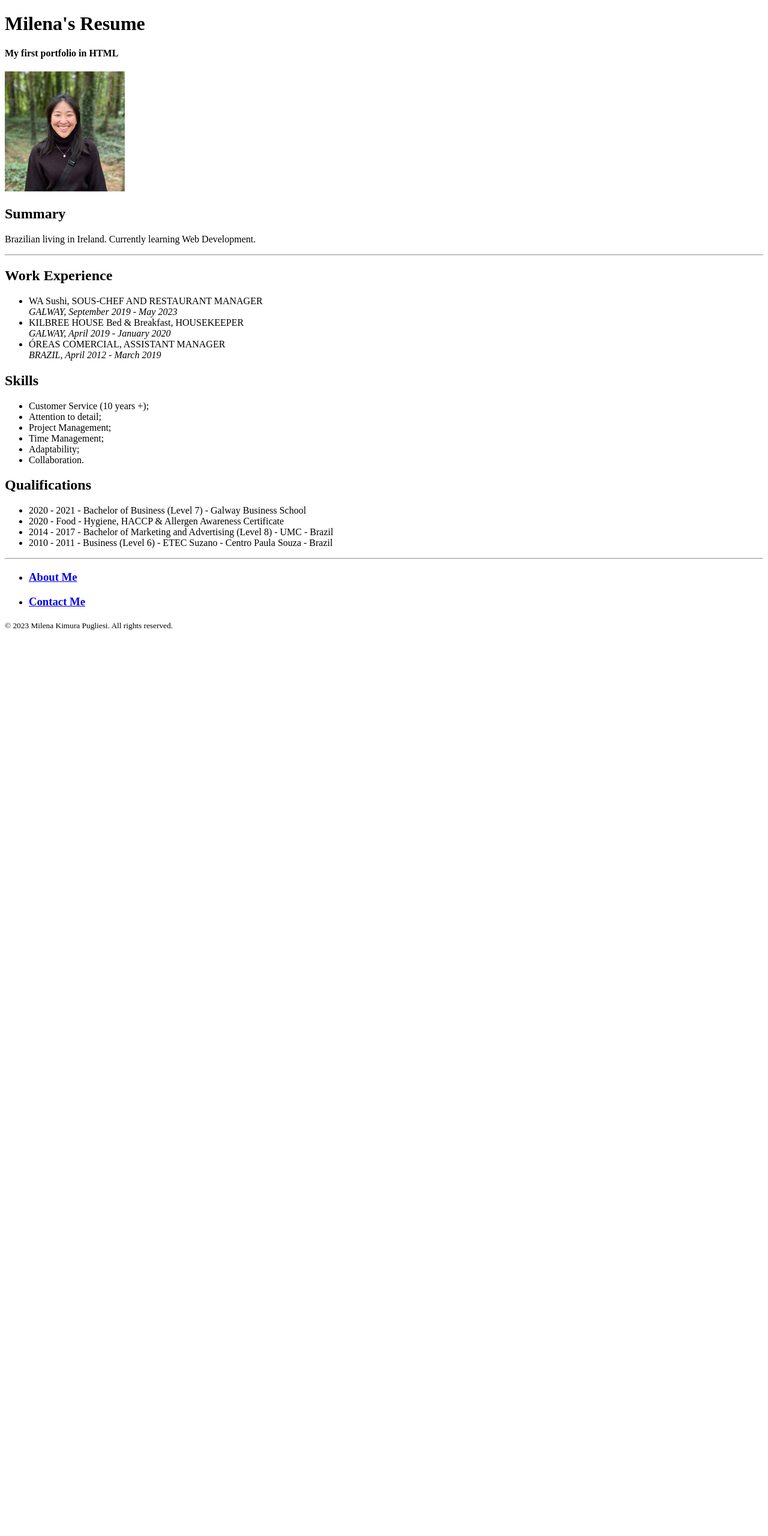
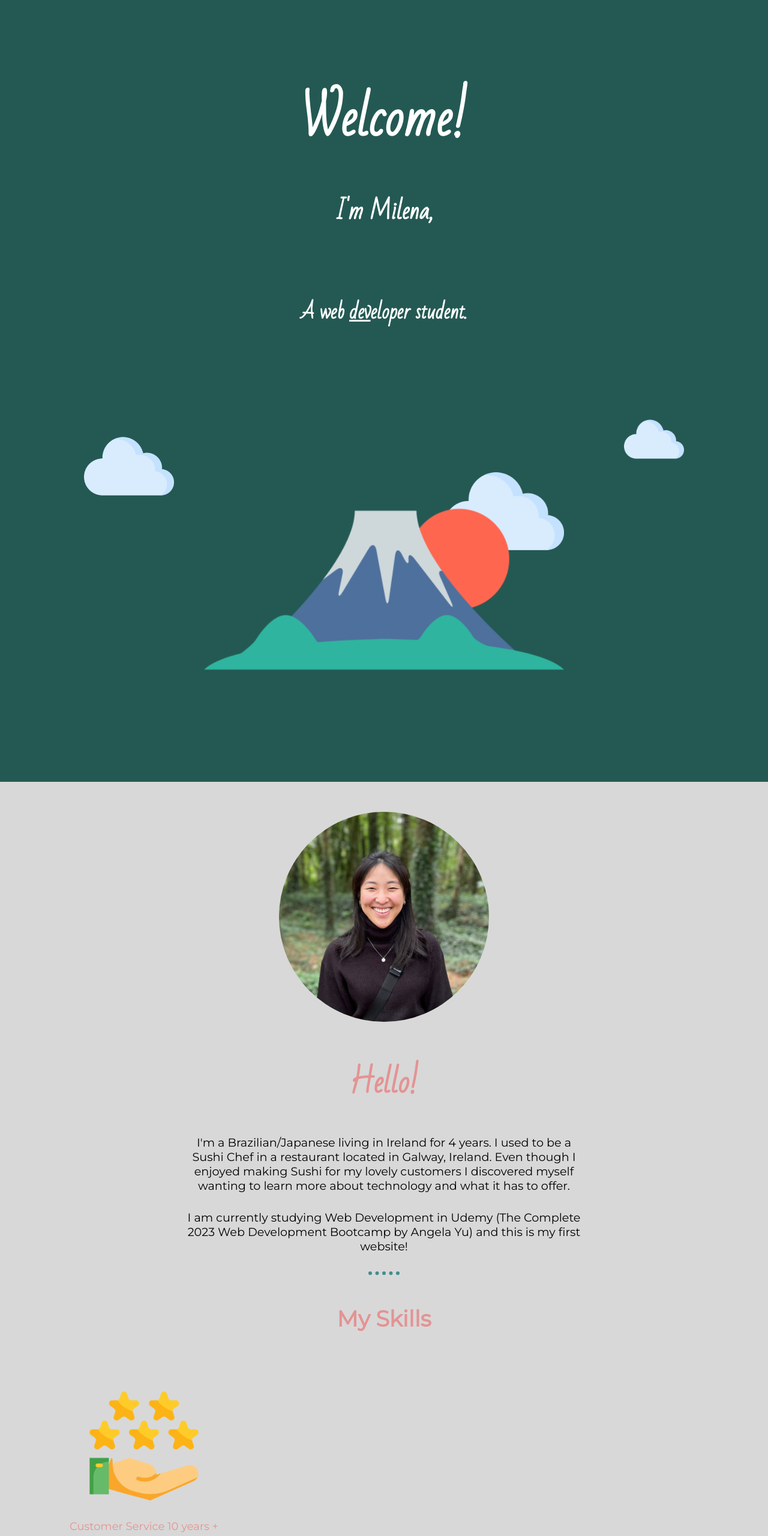
Before and after one commit to kimuramilena/personal-website, a plain HTML site: page index.html in a window 1280 px wide. Shown: the top 2560 px of the page at 60% size. Before the commit the page ends 1059 px from the top, so only its background shows below. Drawn offline with Linux system fonts and the light colour scheme.

Commit message:
Added intermediate CSS to my website

```diff
--- a/index.html
+++ b/index.html
@@ -4,60 +4,79 @@
     <meta charset="UTF-8">
     <meta name="viewport" content="width=device-width, initial-scale=1.0">
     <title>My Resume</title>
+    <link rel="stylesheet" href="./style.css">
+    <link rel="preconnect" href="https://fonts.googleapis.com">
+<link rel="preconnect" href="https://fonts.gstatic.com" crossorigin>
+<link href="https://fonts.googleapis.com/css2?family=Bad+Script&display=swap" rel="stylesheet">
+<link rel="preconnect" href="https://fonts.googleapis.com">
+<link rel="preconnect" href="https://fonts.gstatic.com" crossorigin>
+<link href="https://fonts.googleapis.com/css2?family=Montserrat&display=swap" rel="stylesheet">
 </head>
 <body>
-    <h1>Milena's Resume</h1>
+    <div class="top-container">
+    <h1>Welcome!</h1>
+    <h3> I'm Milena,</h3>
 
-    <h4>My first portfolio in HTML</h4>
-    <img src="./profile pic.jpeg" alt="Milena's Profile Picture" height="200">
+    <h4>A web <span class="dev">dev</span>eloper student.</h4>
+     <img class=top-cloud src="./images/cloud-computing.png" alt="cloud-flaticon">
+     <img class=middle-cloud src="./images/cloud-computing.png" alt="cloud-flaticon">
+     <img class=mount-fuji  src="./images/mount-fuji-web-top.png" alt="mount-fuji-flaticon" height="600">
+     <img class=bottom-cloud src="./images/cloud-computing.png" alt="cloud-flaticon">
+    </div>
 
-    <h2>Summary</h2>
-    <p>Brazilian living in Ireland. Currently learning Web Development.</p>
+     <div class="middle-container">
+        <img class="profile-picture" src="./images/profile pic.jpeg" alt="Milena's Profile Picture">
+
+    <h2 id="intro-mid-cont">Hello!</h2>
+    <p class="mid-cont-p">I'm a Brazilian/Japanese living in Ireland for 4 years. I used to be a Sushi Chef in a restaurant located in Galway, Ireland. Even though I enjoyed making Sushi for my lovely customers I discovered myself wanting to learn more about technology and what it has to offer. </p>
+    <p class="mid-cont-p">I am currently studying Web Development in Udemy (The Complete 2023 Web Development Bootcamp by Angela Yu) and this is my first website!</p>
+
+<hr />
+
+<h2>My Skills</h2>
+
+<div class="myskills1">
+<img class="myskills-img" src="./images/customerserviceicon.png" alt="customer-service-icon">
+<p>Customer Service 10 years +</p>
+</div>
+
+<div class="myskills2">
+<img  class="myskills-img" src="./images/attention-to-detail-icon.png" alt="attention-to-detail-icon">
+<p>Attention to Detail</p>
+</div>
+
+<div class="myskills3">
+<img  class="myskills-img" src="./images/time-management-icon.png" alt="time-management-icon">
+<p>Time Management </p>
+</div>
+
+<div class="myskills4">
+<img class="myskills-img" src="./images/adaptability-icon.png" alt="adaptability-icon">
+<p>Adaptability</p>
+</div>
+
+<div class="myskills5">
+<img class="myskills-img" src="./images/collaboration-icon.png" alt="collaboration-icon">
+<p>Collaboration</p>
+</div>
+
     <hr />
 
-    <h2>Work Experience</h2>
-<ul>
-    <li>WA Sushi, SOUS-CHEF AND RESTAURANT MANAGER</li>
-         <em>GALWAY, September 2019 - May 2023</em>
-    <li>KILBREE HOUSE Bed & Breakfast, HOUSEKEEPER</li>
-         <em>GALWAY, April 2019 - January 2020</em>
-    <li>ÓREAS COMERCIAL, ASSISTANT MANAGER</li>
-        <em>BRAZIL, April 2012 - March 2019</em>
-</ul>
+    <h2>Get in Touch</h2>
+    <p class="bot-cont-p">Open to freelance job offers and free hugs.</p>
 
-<h2>Skills</h2>
-<ul>
-    <li>Customer Service (10 years +);</li>
-    <li>Attention to detail;</li>
-    <li>Project Management;</li>
-    <li>Time Management;</li>
-    <li>Adaptability;</li>
-    <li>Collaboration.</li>
-</ul>
-
-    <h2>Qualifications</h2>
-    <ul>
-        <li>2020 - 2021 - Bachelor of Business (Level 7) - Galway Business School</li>
-        <li>2020 - Food - Hygiene, HACCP & Allergen Awareness Certificate</li>
-        <li>2014 - 2017 - Bachelor of Marketing and Advertising (Level 8) - UMC - Brazil </li>
-        <li>2010 - 2011 - Business (Level 6) - ETEC Suzano - Centro Paula Souza - Brazil</li>
-    </ul>
-    <hr />
-
-    <ul>
-     <li>
-        <h3><a href="./about.html">About Me</a></h3>
-     </li>
-     <li>
-    <h3><a href="./contact.html">Contact Me</a></h3>
-     </li>
-    </ul>
+    <div class="bottom-container">
+        <a href="https://www.linkedin.com/in/milena-kimura-pugliesi-85072b16a/">LinkedIn</a>
+        <a href="https://github.com/kimuramilena">GitHub</a>
+        <a href="https://www.instagram.com/mi.kimura/">Instagram</a>
+        <h5><a href="./about.html">More About Me</a></h5>
 
 <footer>
     <small>
        © 2023 Milena Kimura Pugliesi. All rights reserved.
     </small>
 </footer>
+</div>
 
 </body>
 </html>
--- /dev/null
+++ b/style.css
@@ -0,0 +1,136 @@
+/* Body */
+body{
+    text-align: center;
+    margin:0;
+}
+p, ul, footer{
+    font-family: 'Montserrat', sans-serif;
+}
+/* TOP */
+h1{
+    font-family: 'Bad Script', cursive;
+    font-size: 5rem;
+    color:white;
+    margin: 0;
+}
+h2{
+    color: #E49393;
+    font-family: 'Montserrat', sans-serif;
+    font-size: 2.3rem;
+    margin-top: 50px;
+}
+h4{
+    margin: 100px 0 130px 0
+}
+hr{
+    border-style: none;
+    border-top-style: dotted;
+    border-width: 6px;
+    width: 4%;
+    color:#408E91;
+}
+.top-container {
+    background-color:#245953;
+    padding:120px 100px 0 100px;
+    top:50px;
+    font-family: 'Bad Script', cursive;
+    font-size:2rem;
+    color:white;
+}
+.dev{
+    text-decoration: underline;
+}
+.top-cloud{
+    position:absolute;
+    height:150px;
+    width: 150px;
+    margin-top:20px;
+    margin-left: -200px;
+}
+.middle-cloud{
+    position: absolute;
+    height:200px;
+    width: 200px;
+    margin-top:70px;
+    margin-left:400px;
+}
+.bottom-cloud{
+    position: absolute;
+    height:100px;
+    margin-left: 100px;
+    margin-bottom: 500px;
+
+}
+.mount-fuji {
+    position: relative;
+}
+
+/* MIDDLE */
+
+#intro-mid-cont{
+font-size: 3rem;
+font-family:'Bad Script', cursive;
+color: #E49393;
+}
+.profile-picture{
+    border-radius: 50%;
+    height: 350px;
+    margin-top: 50px;
+}
+.middle-container{
+    background-color: #D8D8D8;
+}
+.mid-cont-p {
+padding: 0 300px 10px 300px;
+font-size: 1.2rem;
+}
+.myskills1 {
+  color:#E49393;
+  font-size: large;
+  padding:60px;
+  margin-left: -800px;
+}
+.myskills2{
+    color:#E49393;
+    font-size: large;
+    padding: 0 0 60px 0;
+    margin-left: 800px;
+  }
+  .myskills3{
+    color:#E49393;
+    font-size: large;
+    padding: 0 0 60px 0;
+    margin-left: -800px;
+  }
+  .myskills4{
+    color:#E49393;
+    font-size: large;
+    padding: 0 0 60px 0;
+    margin-left: 800px;
+  }
+  .myskills5{
+    color:#E49393;
+    font-size: large;
+    padding: 0 0 60px 0;
+    margin-left: -800px;
+  }
+  .myskills-img {
+    height: 200px;
+  }
+
+  /* BOTTOM */
+  .bottom-container {
+    background-color: #245953;
+    color: whitesmoke;
+    font-family: 'Montserrat', sans-serif;
+    padding: 40px 0 10px 0;
+    font-size: 1.3rem;
+  }
+ .bot-cont-p {
+    color:#408E91;
+    font-size: 1.4rem;
+    font-family: 'Montserrat', sans-serif;
+ }
+ footer{
+    font-size: .9rem;
+ }
```
Also changed, not shown: about.html (+30 -2 lines), images/adaptability-icon.png (added), images/attention-to-detail-icon.png (added), images/cloud-computing.png (added), images/collaboration-icon.png (added), images/customerserviceicon.png (added), images/mount-fuji-web-top.png (added), images/profile pic.jpeg (added), images/time-management-icon.png (added).
